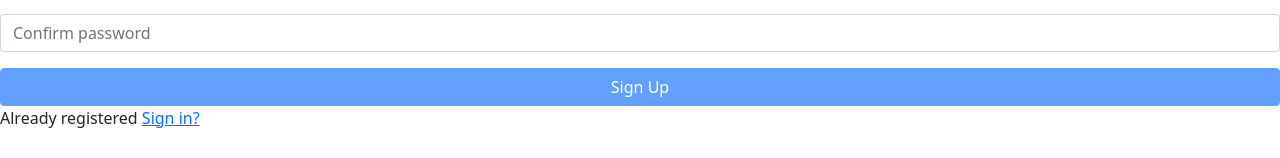
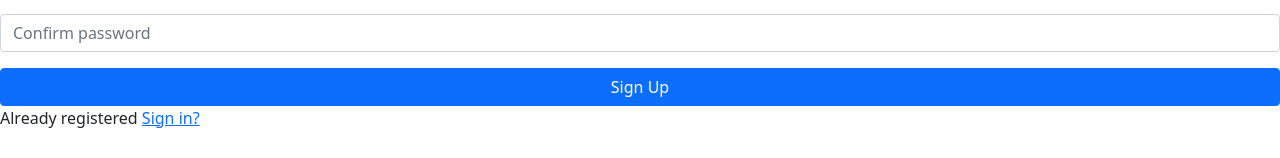
Before and after one commit to amr745/silver-snacks-frontend, a React (Create React App) app: page /signup in a window 1280 px wide. Shown: the part 408-566 px from the top of the page. Built offline with nearby package versions, Linux system fonts and the light colour scheme; no server answers; a web font is replaced by a local one.

Commit message:
fixes sign up button

```diff
--- a/src/components/SignupForm.jsx
+++ b/src/components/SignupForm.jsx
@@ -94,7 +94,7 @@ function SignupForm({ updateMessage, handleSignupOrLogin }) {
                     />
                 </div>
                 <div className="d-grid">
-                    <button type="submit" className="btn btn-primary" disabled={!validForm()}>
+                    <button type="submit" className="btn btn-primary" disabled={validForm()}>
                         Sign Up
                     </button>
                 </div>
```
